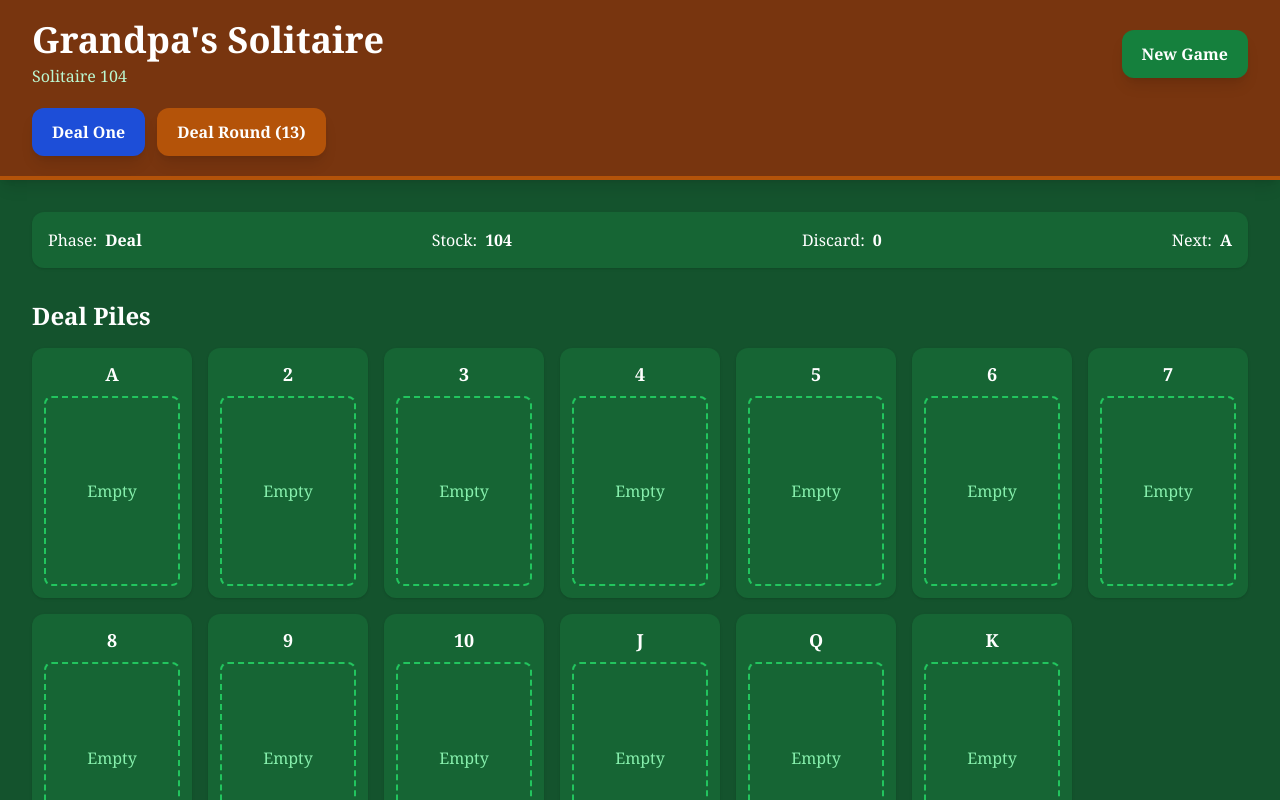
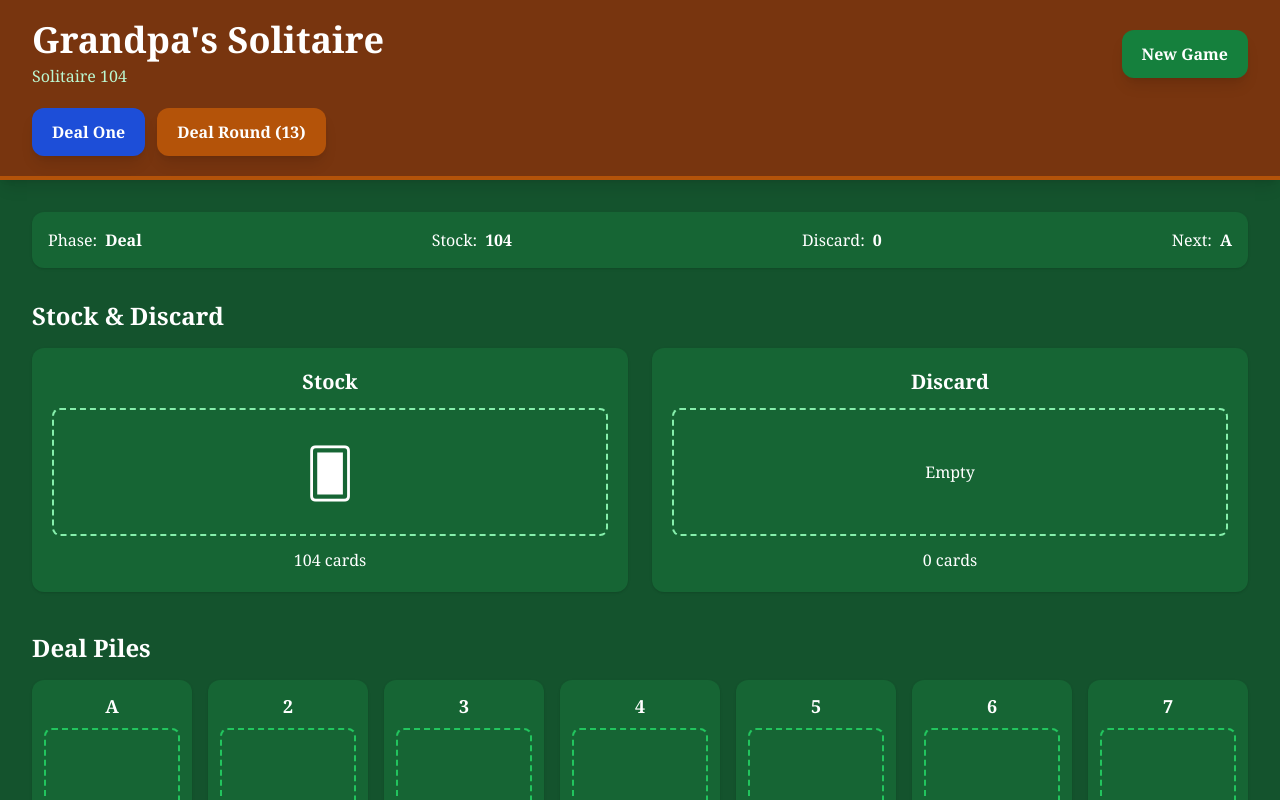
Before and after one commit to Jeff866/Grandpa-Solitaire, a React (Vite) app: page / in a window 1280 px wide. Shown: the top 800 px of the page. Built offline with nearby package versions, Linux system fonts and the light colour scheme; the HTML template or start-up script is replaced by a standard one.

Commit message:
Add stock and discard display

```diff
--- a/src/App.jsx
+++ b/src/App.jsx
@@ -2,6 +2,7 @@ import { useState } from "react";
 
 import Header from "./components/Header";
 import StatusBar from "./components/StatusBar";
+import StockArea from "./components/StockArea";
 import DealPile from "./components/DealPile";
 import FoundationPile from "./components/FoundationPile";
 import Hand from "./components/Hand";
@@ -36,7 +37,8 @@ export default function App() {
 
     const newGame = createEmptyGame();
 
-    newGame.stock = shuffle(createDeck());
+    newGame.stock =
+      shuffle(createDeck());
 
     return newGame;
 
@@ -46,13 +48,17 @@ export default function App() {
 
   function newGame() {
 
-    const reset = createEmptyGame();
+    const reset =
+      createEmptyGame();
 
-    reset.stock = shuffle(createDeck());
+    reset.stock =
+      shuffle(createDeck());
 
     setGame(reset);
 
   }
+
+
 
 
 
@@ -87,14 +93,13 @@ export default function App() {
 
 
 
+
   function handleDealOne() {
 
-    const updated = cloneGame();
+    const updated =
+      cloneGame();
 
     dealCard(updated);
-
-    updated.currentPile =
-      (updated.currentPile + 1) % 13;
 
     setGame(updated);
 
@@ -103,9 +108,11 @@ export default function App() {
 
 
 
+
   function handleDealRound() {
 
-    const updated = cloneGame();
+    const updated =
+      cloneGame();
 
     dealRound(updated);
 
@@ -117,15 +124,20 @@ export default function App() {
 
 
 
+
   function handleSelectPile(rank) {
 
-    const updated = cloneGame();
+    const updated =
+      cloneGame();
+
 
     updated.hand.push(
       ...updated.dealPiles[rank]
     );
 
+
     updated.dealPiles[rank] = [];
+
 
     setGame(updated);
 
@@ -135,9 +147,12 @@ export default function App() {
 
 
 
+
   function handlePlayCard(card,index) {
 
-    const updated = cloneGame();
+
+    const updated =
+      cloneGame();
 
 
     const suitIndex =
@@ -149,8 +164,10 @@ export default function App() {
     }
 
 
+
     const ascending =
       updated.ascending[suitIndex];
+
 
 
     if (
@@ -161,9 +178,15 @@ export default function App() {
       )
     ) {
 
+
       ascending.push(card);
 
-      updated.hand.splice(index,1);
+
+      updated.hand.splice(
+        index,
+        1
+      );
+
 
       setGame(updated);
 
@@ -173,8 +196,10 @@ export default function App() {
 
 
 
+
     const descending =
       updated.descending[suitIndex];
+
 
 
     if (
@@ -185,9 +210,15 @@ export default function App() {
       )
     ) {
 
+
       descending.push(card);
 
-      updated.hand.splice(index,1);
+
+      updated.hand.splice(
+        index,
+        1
+      );
+
 
       setGame(updated);
 
@@ -197,6 +228,9 @@ export default function App() {
 
 
   }
+
+
+
 
 
 
@@ -221,6 +255,7 @@ export default function App() {
       <main className="max-w-7xl mx-auto p-8">
 
 
+
         <StatusBar
 
           phase={game.phase}
@@ -239,14 +274,35 @@ export default function App() {
 
 
 
+
+        <StockArea
+
+          stock={
+            game.stock.length
+          }
+
+          discard={
+            game.discard
+          }
+
+        />
+
+
+
+
+
+
         <section className="mb-10">
+
 
           <h2 className="text-2xl font-bold mb-4">
             Deal Piles
           </h2>
 
 
+
           <div className="grid grid-cols-7 gap-4">
+
 
             {RANKS.map(rank => (
 
@@ -283,25 +339,37 @@ export default function App() {
 
 
 
+
+
         <Hand
 
-          cards={game.hand}
+          cards={
+            game.hand
+          }
 
-          onPlayCard={handlePlayCard}
+          onPlayCard={
+            handlePlayCard
+          }
 
         />
 
 
 
 
+
+
+
         <section className="mt-10">
+
 
           <h2 className="text-2xl font-bold mb-4">
             Ascending Foundations
           </h2>
 
 
+
           <div className="grid grid-cols-4 gap-4">
+
 
             {game.ascending.map((pile,index)=>(
 
@@ -327,14 +395,19 @@ export default function App() {
 
 
 
+
+
         <section className="mt-10">
+
 
           <h2 className="text-2xl font-bold mb-4">
             Descending Foundations
           </h2>
 
 
+
           <div className="grid grid-cols-4 gap-4">
+
 
             {game.descending.map((pile,index)=>(
 
@@ -357,6 +430,8 @@ export default function App() {
         </section>
 
 
+
+
       </main>
 
 
--- /dev/null
+++ b/src/components/StockArea.jsx
@@ -0,0 +1,119 @@
+export default function StockArea({
+  stock,
+  discard,
+}) {
+
+  const topDiscard =
+    discard[discard.length - 1];
+
+
+  return (
+
+    <section className="mb-10">
+
+      <h2 className="text-2xl font-bold mb-4">
+        Stock & Discard
+      </h2>
+
+
+      <div className="grid grid-cols-2 gap-6">
+
+
+        <div className="bg-green-800 rounded-xl p-5 shadow text-center">
+
+          <div className="font-bold text-xl mb-3">
+            Stock
+          </div>
+
+
+          <div className="
+            h-32
+            flex
+            items-center
+            justify-center
+            border-2
+            border-dashed
+            border-green-300
+            rounded-lg
+          ">
+
+            {stock > 0 ? (
+
+              <div className="text-5xl">
+                🂠
+              </div>
+
+            ) : (
+
+              <div>
+                Empty
+              </div>
+
+            )}
+
+          </div>
+
+
+          <div className="mt-3">
+            {stock} cards
+          </div>
+
+
+        </div>
+
+
+
+
+
+        <div className="bg-green-800 rounded-xl p-5 shadow text-center">
+
+          <div className="font-bold text-xl mb-3">
+            Discard
+          </div>
+
+
+          <div className="
+            h-32
+            flex
+            items-center
+            justify-center
+            border-2
+            border-dashed
+            border-green-300
+            rounded-lg
+          ">
+
+            {topDiscard ? (
+
+              <div className="text-5xl">
+                {topDiscard.rank}
+                {topDiscard.suit}
+              </div>
+
+            ) : (
+
+              <div>
+                Empty
+              </div>
+
+            )}
+
+          </div>
+
+
+          <div className="mt-3">
+            {discard.length} cards
+          </div>
+
+
+        </div>
+
+
+      </div>
+
+
+    </section>
+
+  );
+
+}
```
